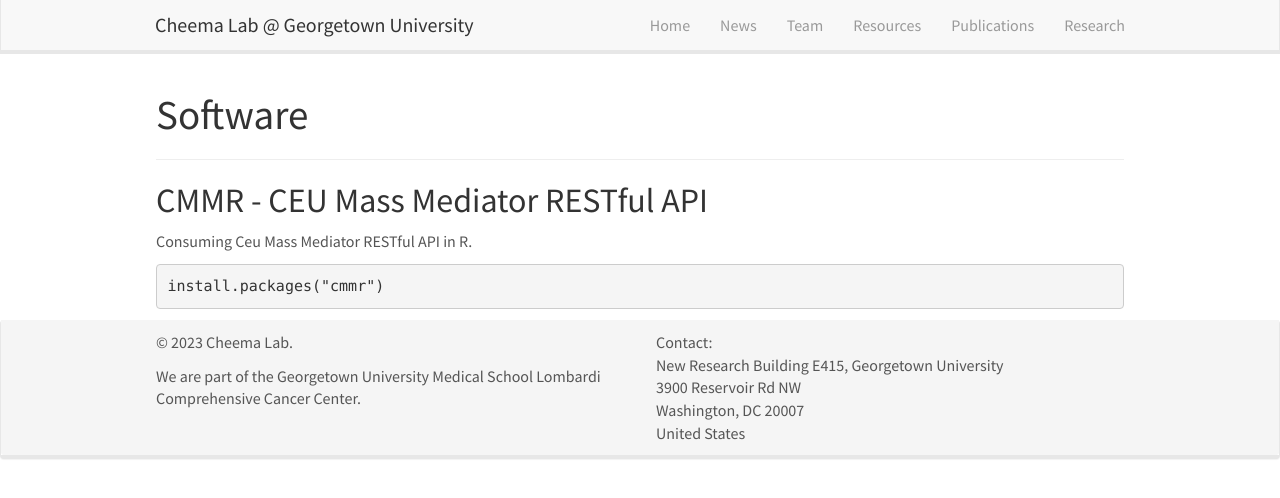
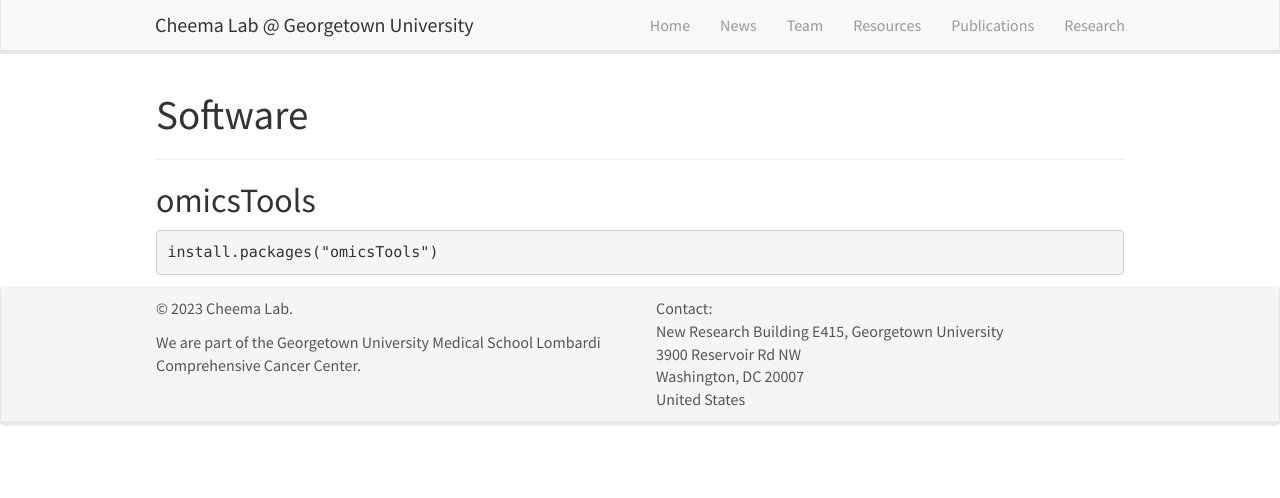
Before and after one commit to cheema-lab/cheema-lab.github.io, a Jekyll site: the page built from _pages/software.md, in a window 1280 px wide. Shown: the top 498 px of the page. Built offline with Jekyll 4.4.1, drawn with Linux system fonts in a browser that asks for light colours; nearby versions of some CDN libraries.

Commit message:
Update software.md

````diff
--- a/_pages/software.md
+++ b/_pages/software.md
@@ -9,10 +9,9 @@
 
 ---
 
-## CMMR - CEU Mass Mediator RESTful API
+## omicsTools
 
-Consuming Ceu Mass Mediator RESTful API in R.
 
 ```r
-install.packages("cmmr")
+install.packages("omicsTools")
 ```
````
